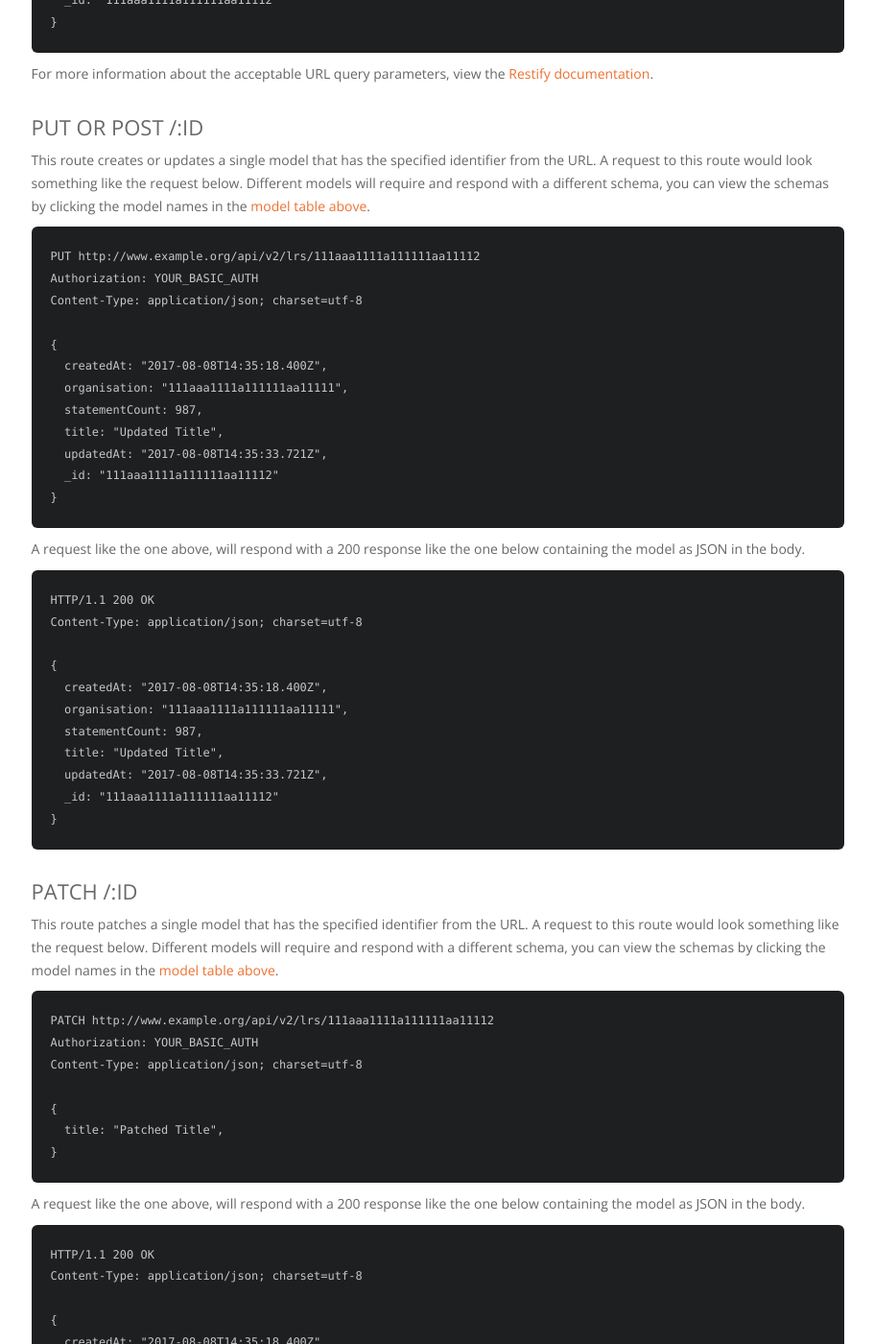
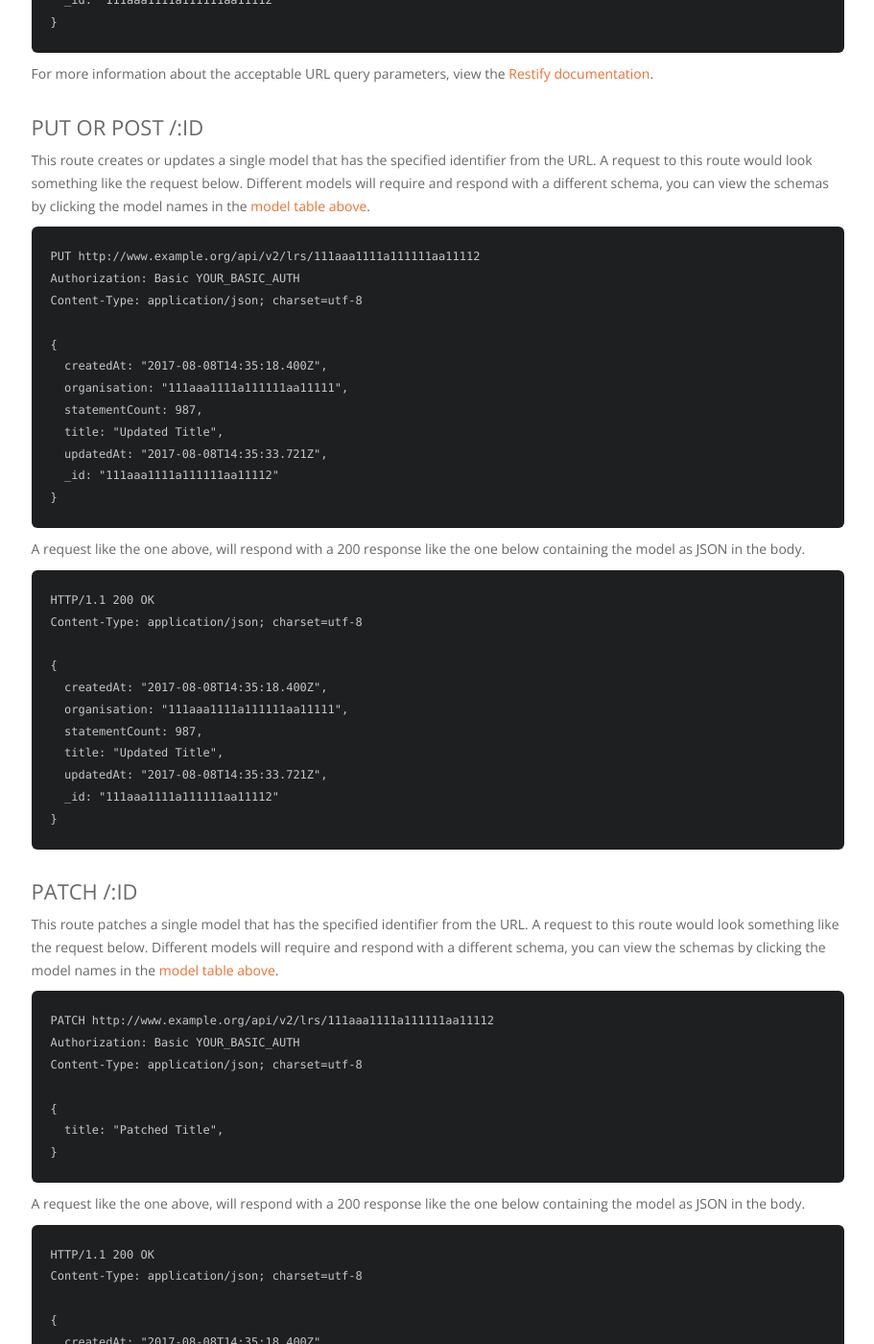
Before and after one commit to LearningLocker/docs, a Jekyll site: the page built from src/http-rest.md, in a window 1280 px wide and 1400 px high, scrolled down 3718 px. Shown: the whole window at 96% size, without its empty margins (330-1241 px from the left). Built offline with Jekyll 4.4.1, drawn with Linux system fonts in a browser that asks for light colours; nearby versions of some CDN libraries; our own code applies the rules of GitHub Pages for plain Markdown files; some of the changed text lies outside the part shown.

Commit message:
Update http-rest.md

````diff
--- a/src/http-rest.md
+++ b/src/http-rest.md
@@ -56,7 +56,7 @@
 
 ```http
 GET http://www.example.org/api/v2/lrs/count
-Authorization: YOUR_BASIC_AUTH
+Authorization: Basic YOUR_BASIC_AUTH
 ```
 
 A request like the one above, will respond with a 200 response like the one below containing a count of the models in the body.
@@ -75,7 +75,7 @@
 
 ```http
 GET http://www.example.org/api/v2/lrs
-Authorization: YOUR_BASIC_AUTH
+Authorization: Basic YOUR_BASIC_AUTH
 ```
 
 A request like the one above, will respond with a 200 response like the one below containing the models as JSON in the body. Different models will respond with a different schema, you can view the schemas by clicking the model names in the [model table above](#models).
@@ -101,7 +101,7 @@
 
 ```http
 POST http://www.example.org/api/v2/lrs
-Authorization: YOUR_BASIC_AUTH
+Authorization: Basic YOUR_BASIC_AUTH
 Content-Type: application/json; charset=utf-8
 
 {
@@ -130,7 +130,7 @@
 
 ```http
 GET http://www.example.org/api/v2/lrs/111aaa1111a111111aa11112
-Authorization: YOUR_BASIC_AUTH
+Authorization: Basic YOUR_BASIC_AUTH
 ```
 
 A request like the one above, will respond with a 200 response like the one below containing the model as JSON in the body. Different models will respond with a different schema, you can view the schemas by clicking the model names in the [model table above](#models). Note that the request will return a 404 response if the model doesn't exist.
@@ -156,7 +156,7 @@
 
 ```http
 PUT http://www.example.org/api/v2/lrs/111aaa1111a111111aa11112
-Authorization: YOUR_BASIC_AUTH
+Authorization: Basic YOUR_BASIC_AUTH
 Content-Type: application/json; charset=utf-8
 
 {
@@ -190,7 +190,7 @@
 
 ```http
 PATCH http://www.example.org/api/v2/lrs/111aaa1111a111111aa11112
-Authorization: YOUR_BASIC_AUTH
+Authorization: Basic YOUR_BASIC_AUTH
 Content-Type: application/json; charset=utf-8
 
 {
@@ -219,7 +219,7 @@
 
 ```http
 DELETE http://www.example.org/api/v2/lrs/111aaa1111a111111aa11112
-Authorization: YOUR_BASIC_AUTH
+Authorization: Basic YOUR_BASIC_AUTH
 ```
 
 A request like the one above, will respond with a 204 response like the one below.
````
